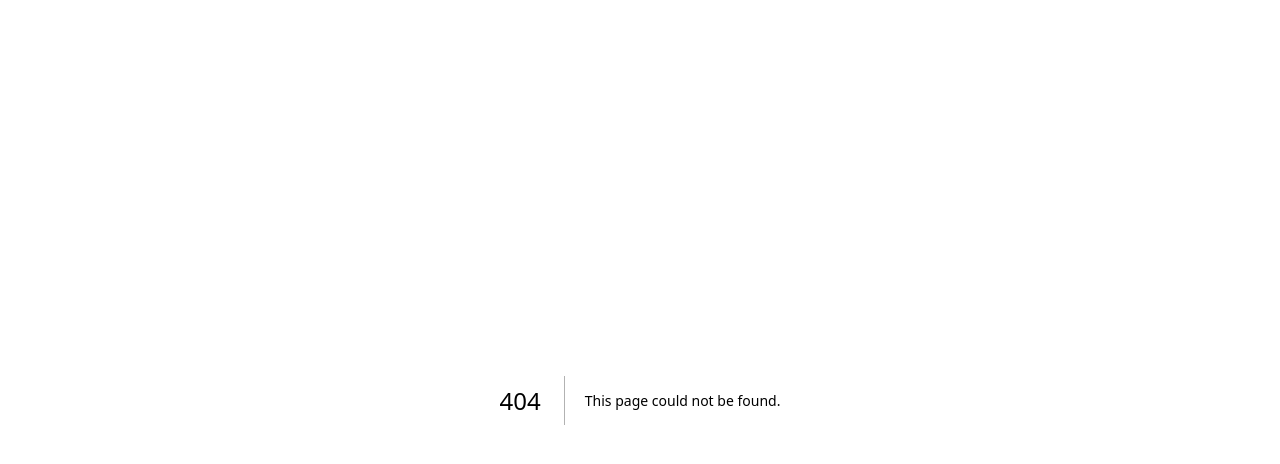
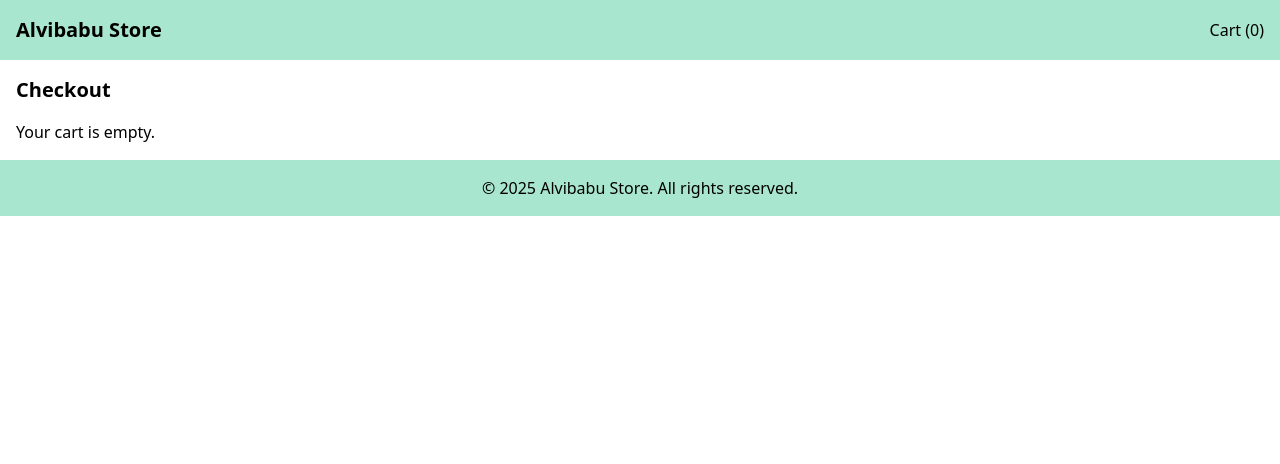
Before and after one commit to safat36/Alvibabu-Store, a Next.js app in the folder frontend/: page /checkout in a window 1280 px wide. Before the commit this address had no page. Shown: the top 464 px of the page. Built offline with nearby package versions, Linux system fonts and the light colour scheme.

Commit message:
Create checkout.js

```diff
--- /dev/null
+++ b/frontend/pages/checkout.js
@@ -0,0 +1,52 @@
+import Header from '../components/Header';
+import Footer from '../components/Footer';
+import { useContext } from 'react';
+import { CartContext } from '../context/CartContext';
+import { useRouter } from 'next/router';
+
+export default function Checkout() {
+  const { cart, total, clearCart } = useContext(CartContext);
+  const router = useRouter();
+
+  const placeOrder = async () => {
+    const res = await fetch('http://localhost:5000/api/orders', {
+      method: 'POST',
+      headers: { 'Content-Type': 'application/json' },
+      body: JSON.stringify({ items: cart, total }),
+    });
+    if (res.ok) {
+      clearCart();
+      router.push('/thankyou');
+    }
+  };
+
+  return (
+    <>
+      <Header />
+      <main className="p-4">
+        <h2 className="text-xl font-bold mb-4">Checkout</h2>
+        {cart.length === 0 ? (
+          <p>Your cart is empty.</p>
+        ) : (
+          <>
+            <ul className="mb-4">
+              {cart.map(item => (
+                <li key={item.id}>
+                  {item.name} × {item.qty} = ${item.price * item.qty}
+                </li>
+              ))}
+            </ul>
+            <div className="font-semibold mb-2">Total: ${total}</div>
+            <button
+              onClick={placeOrder}
+              className="bg-primary text-white px-4 py-2 rounded"
+            >
+              Place Order
+            </button>
+          </>
+        )}
+      </main>
+      <Footer />
+    </>
+  );
+}
```
